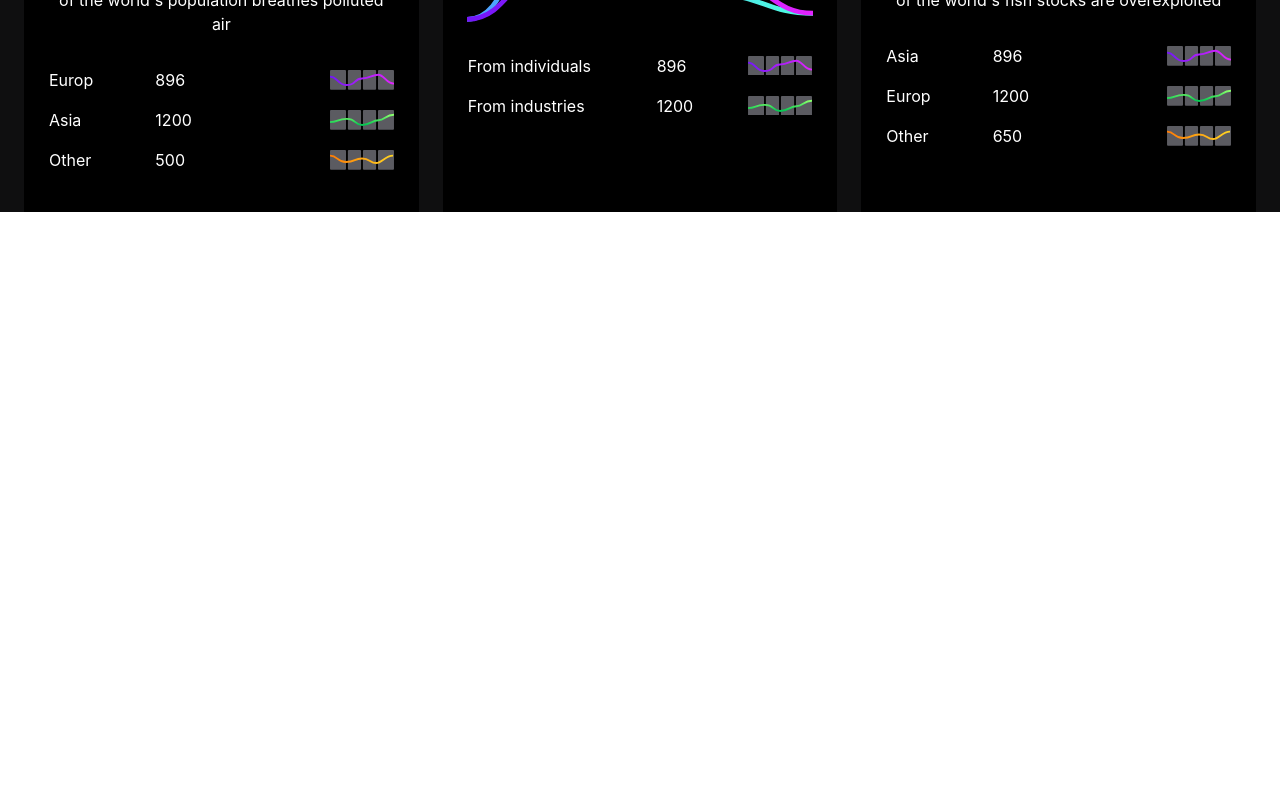
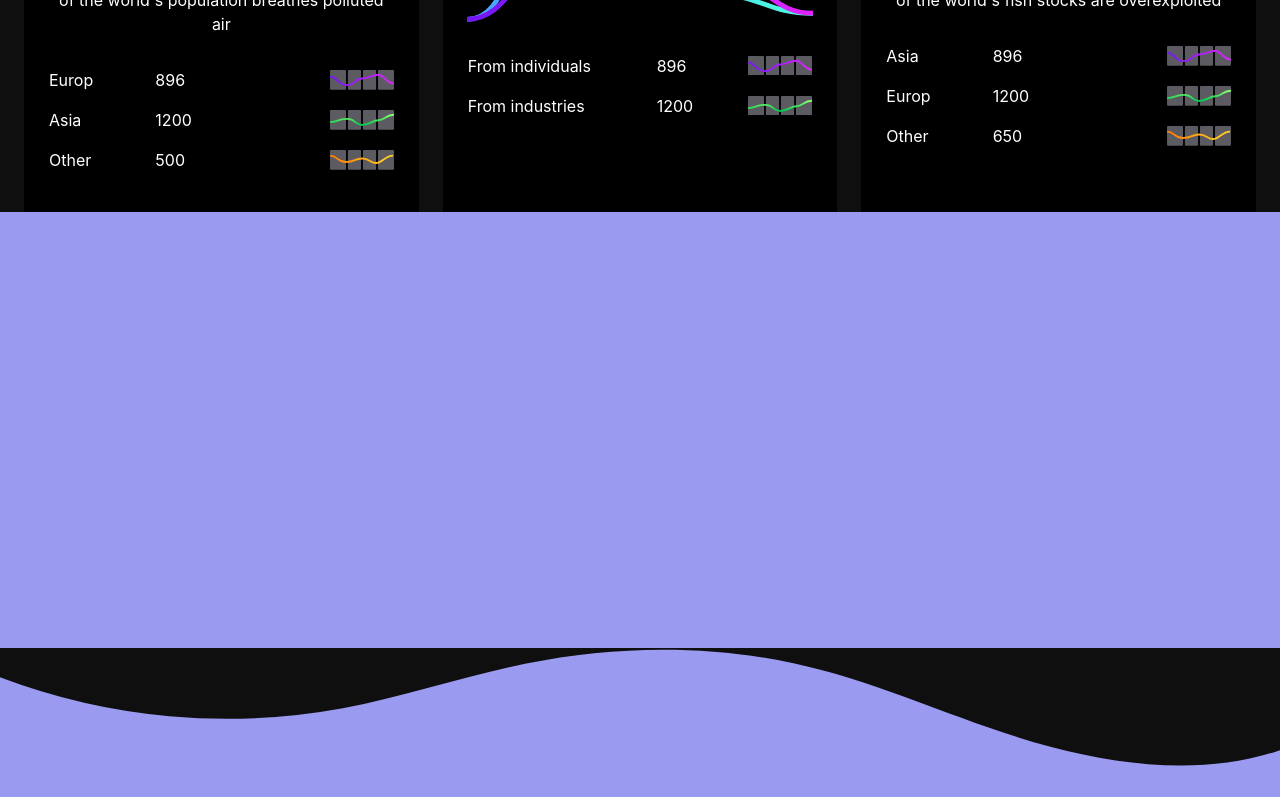
Before and after one commit to MoldyLunchBox/flat_earth, a React (Create React App) app: page / in a window 1280 px wide. Shown: the part 2988-3785 px from the top of the page. Before the commit the page ends 3200 px from the top, so only its background shows below. Built offline with nearby package versions, Linux system fonts and the light colour scheme; the HTML template or start-up script is replaced by a standard one.

Commit message:
svg waves are awesome

```diff
--- a/src/App.css
+++ b/src/App.css
@@ -86,7 +86,14 @@
 }
 
 
-
+.custom-shape-divider-top-1692752409 {
+  position: absolute;
+  top: 0;
+  left: 0;
+  width: 100%;
+  overflow: hidden;
+  line-height: 0;
+}
 
 @tailwind base;
 @tailwind components;
--- a/src/App.js
+++ b/src/App.js
@@ -8,6 +8,7 @@ import { Statistics } from './components/sections/Statistics';
 import { BigStats } from './components/BigStats'
 import Particles from 'react-tsparticles';
 import { ParticlesContainer } from './components/ParticlesContainer';
+import { SvgWave } from './components/SvgWave';
 
 function App() {
   return (
@@ -31,6 +32,11 @@ function App() {
         <Statistics />
       <BigStats/>
       </section>
+      <section className='relative h-full  text-white bg-[#9A9AF0] min-h-[1000px] flex flex-col  justify-center '>
+      <SvgWave />
+
+
+      </section>
     </div>
   );
 }
--- /dev/null
+++ b/src/components/SvgWave.jsx
@@ -0,0 +1,11 @@
+import React from 'react'
+
+export const SvgWave = () => {
+    return (
+            <div className="custom-shape-divider-top-1692752860">
+                <svg data-name="Layer 1" xmlns="http://www.w3.org/2000/svg" viewBox="0 0 1200 120" preserveAspectRatio="none">
+                    <path d="M321.39,56.44c58-10.79,114.16-30.13,172-41.86,82.39-16.72,168.19-17.73,250.45-.39C823.78,31,906.67,72,985.66,92.83c70.05,18.48,146.53,26.09,214.34,3V0H0V27.35A600.21,600.21,0,0,0,321.39,56.44Z" className="shape-fill fill-[#0F0F10]"></path>
+                </svg>
+            </div>
+    )
+}
```
